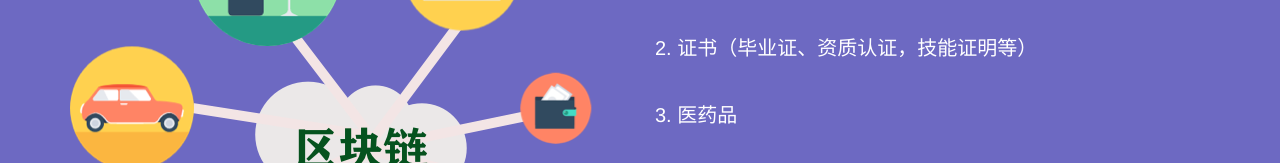
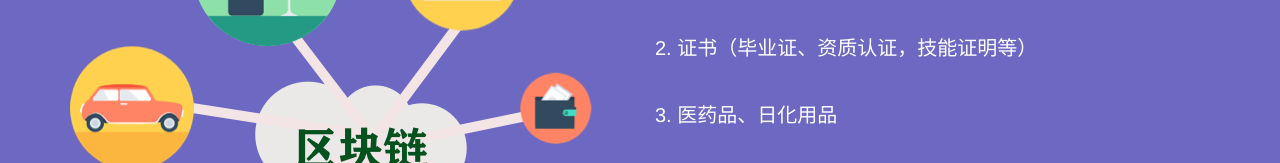
Before and after one commit to lastingstream/lastingstream.github.io, a website: page index_cn.html in a window 1280 px wide. Shown: the part 2869-3032 px from the top of the page. Drawn offline with nearby package versions, Linux system fonts and the light colour scheme; a script that the page names is missing.

Commit message:
correction

```diff
--- a/index_cn.html
+++ b/index_cn.html
@@ -142,7 +142,7 @@
             <h2>广泛应用</h2>
             <p>1. 食品、烟酒 </p>
             <p>2. 证书（毕业证、资质认证，技能证明等） </p>
-            <p>3. 医药品 </p>
+            <p>3. 医药品、日化用品 </p>
             <p>4. 高端电子器材</p>
             <p>5. 汽车配件</p>
             <p>6. 供应链管理和融资</p>
```
